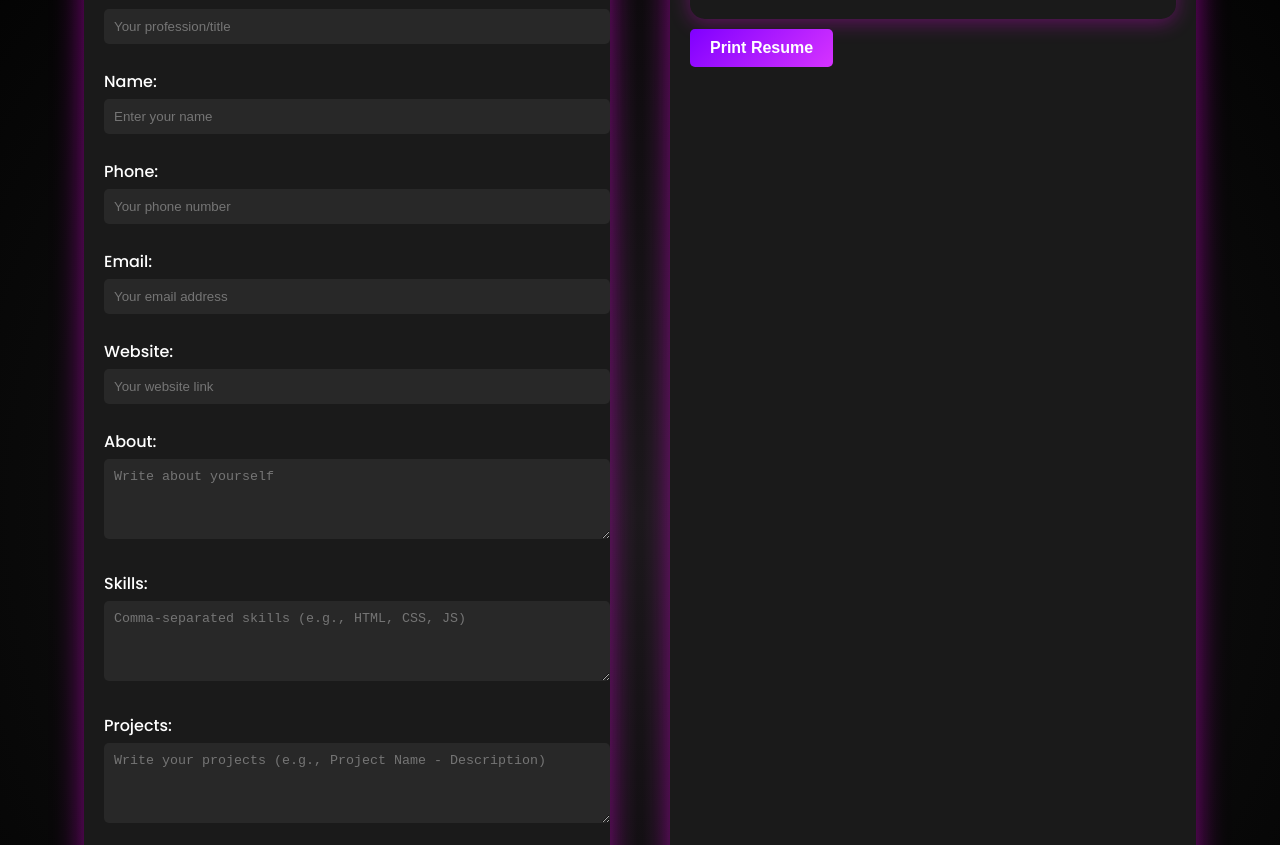
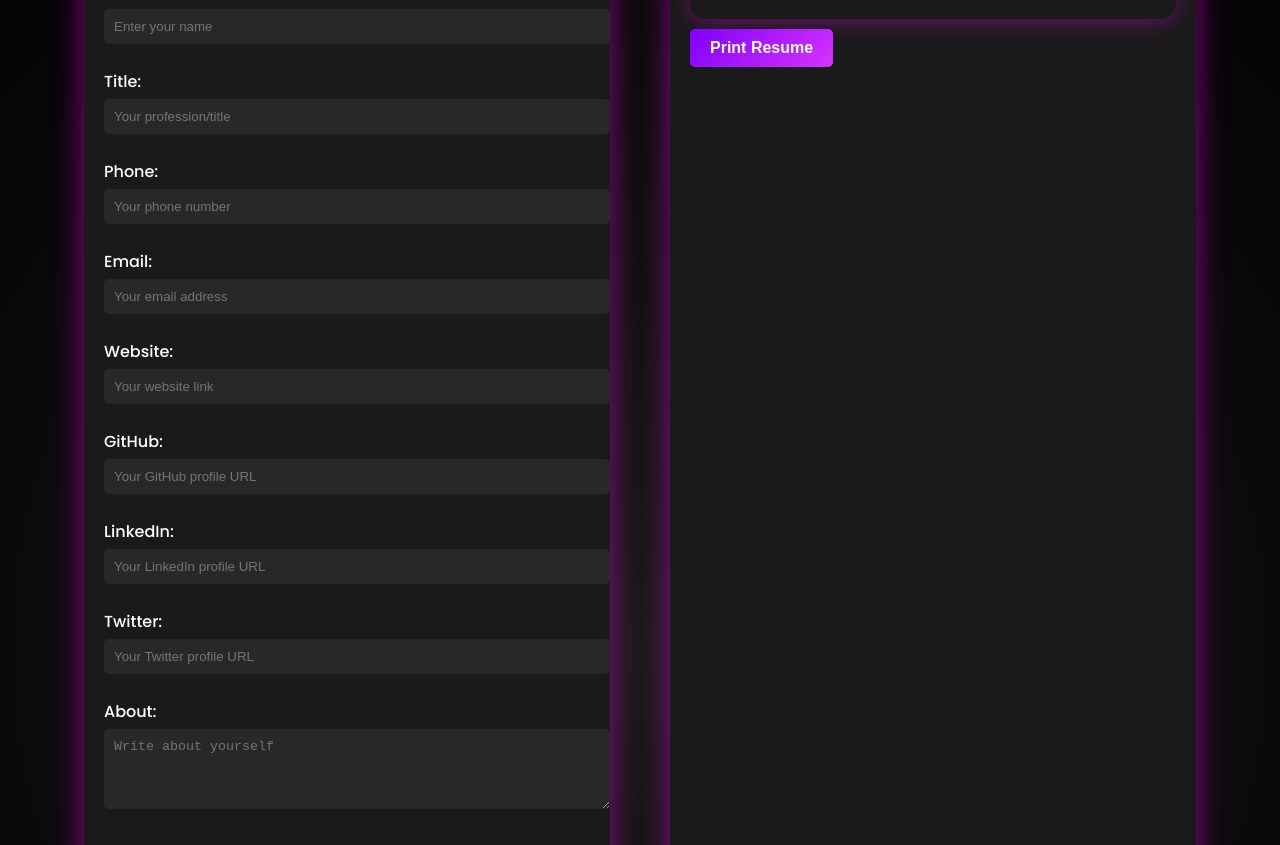
Before and after one commit to adarsh-priydarshi-5646/Resume-Generator, a plain HTML site: page index.html in a window 1280 px wide. Shown: the part 200-1045 px from the top of the page. Drawn offline with Linux system fonts and the light colour scheme.

Commit message:
Update index.html

```diff
--- a/index.html
+++ b/index.html
@@ -12,11 +12,11 @@
         <div class="input-form">
             <h1>Resume Generator</h1>
             <form id="resumeForm">
+                <label for="name">Name:</label>
+                <input type="text" id="name" placeholder="Enter your name" required>
+
                 <label for="title">Title:</label>
                 <input type="text" id="title" placeholder="Your profession/title" required>
-
-                <label for="name">Name:</label>
-                <input type="text" id="name" placeholder="Enter your name" required>
 
                 <label for="phone">Phone:</label>
                 <input type="text" id="phone" placeholder="Your phone number" required>
@@ -26,6 +26,15 @@
 
                 <label for="website">Website:</label>
                 <input type="text" id="website" placeholder="Your website link" required>
+
+                <label for="github">GitHub:</label>
+                <input type="text" id="github" placeholder="Your GitHub profile URL" required>
+
+                <label for="linkedin">LinkedIn:</label>
+                <input type="text" id="linkedin" placeholder="Your LinkedIn profile URL" required>
+
+                <label for="twitter">Twitter:</label>
+                <input type="text" id="twitter" placeholder="Your Twitter profile URL" required>
 
                 <label for="about">About:</label>
                 <textarea id="about" placeholder="Write about yourself" rows="4" required></textarea>
@@ -53,6 +62,7 @@
             <button id="printResume">Print Resume</button>
         </div>
     </div>
+
     <script src="script.js"></script>
 </body>
 </html>
```
